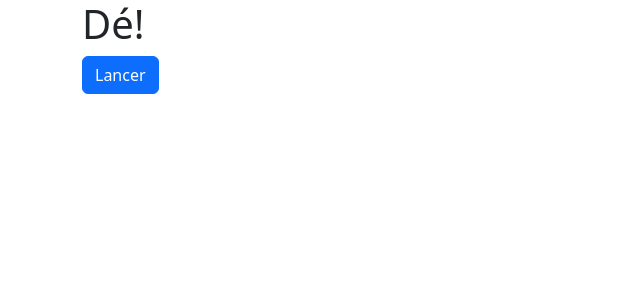
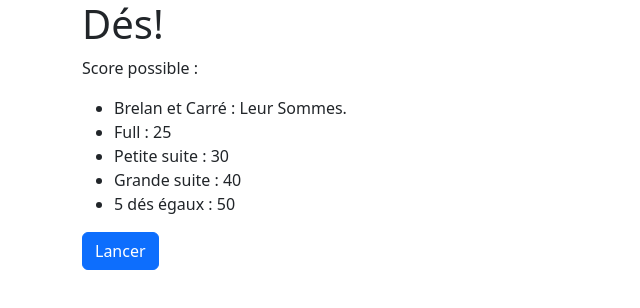
Before and after one commit to Balidriss/Dice-Game-exercice-HB, a plain HTML site: page index.html in a window 1280 px wide. Shown: the whole page, without its empty margins (0-640 px from the left). Drawn offline with nearby package versions, Linux system fonts and the light colour scheme.

Commit message:
add explaination

```diff
--- a/index.html
+++ b/index.html
@@ -15,8 +15,15 @@
 </head>
 
 <body class="container">
-    <h1>Dé!</h1>
-
+    <h1>Dés!</h1>
+    <p>Score possible : </p>
+    <ul>
+        <li>Brelan et Carré : Leur Sommes.</li>
+        <li>Full : 25</li>
+        <li>Petite suite : 30</li>
+        <li>Grande suite : 40</li>
+        <li>5 dés égaux : 50</li>
+    </ul>
     <button class="btn btn-lance btn-primary">Lancer</button>
     <div class="dice">
 
```
